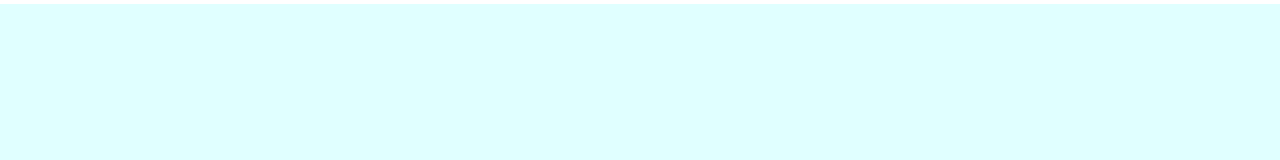
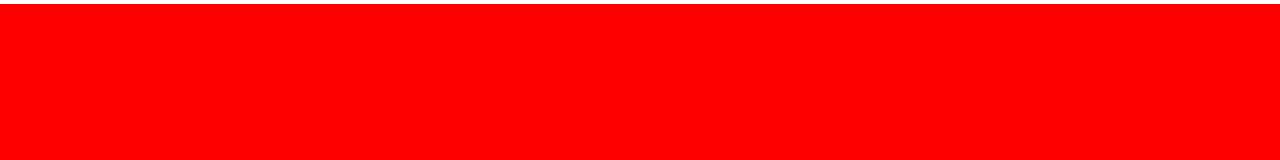
Before and after one commit to SpengF/pullrefresh, a plain HTML site: page index.html in a window 1280 px wide. Drawn offline with Linux system fonts and the light colour scheme.

Commit message:
stype:修改背景颜色

```diff
--- a/index.html
+++ b/index.html
@@ -63,7 +63,7 @@
   }
   #box {
     height: 100%;
-    background-color: lightcyan;
+    background-color: red;
     transform: translateY(-20px)
   }
 </style>
```
